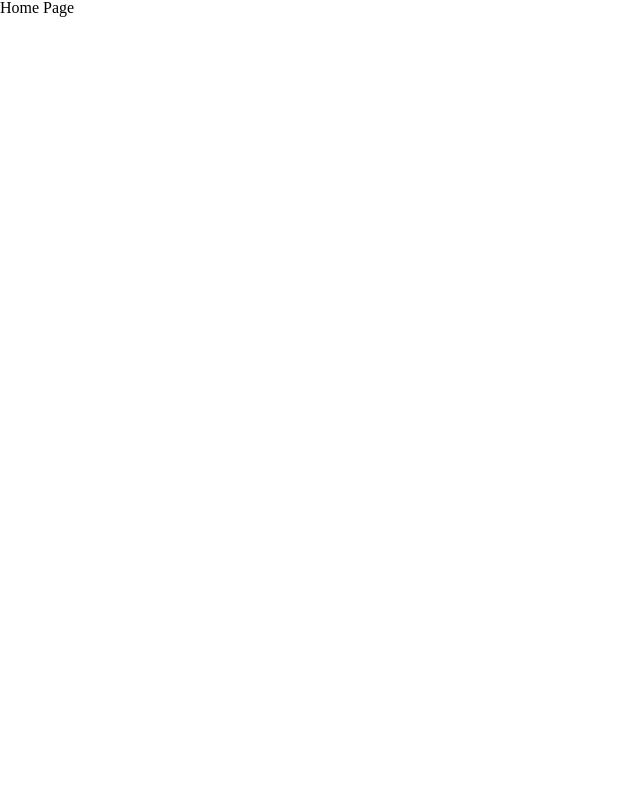
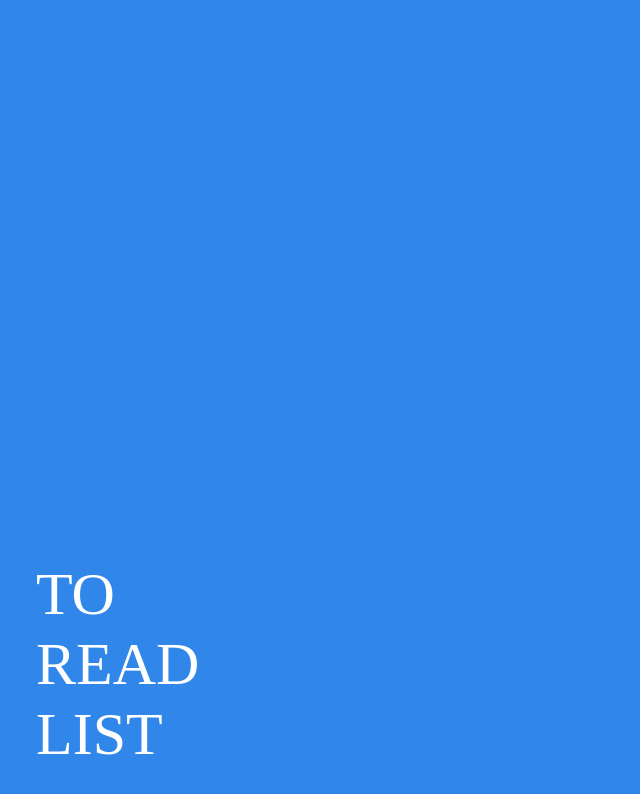
Before and after one commit to typing-coding/toreadlist, a React app: page / in a window 1280 px wide. Shown: the top 794 px of the page, without its empty margins (0-640 px from the left). Built offline with nearby package versions, Linux system fonts and the light colour scheme.

Commit message:
ENH : 페이지 Home html 및 css

```diff
--- a/src/pages/Home/Home.js
+++ b/src/pages/Home/Home.js
@@ -1,9 +1,28 @@
 import React, { Component } from 'react'
+import { Link } from 'react-router-dom'
+
+import './Home.scss'
+
 
 class Home extends Component {
     render(){
         return (
-            <h1>Home Page</h1>
+            <div className="wrap">
+                <div className="main_page">
+                    <h1 className="logo">
+                        <Link to="/List">
+                            <span className="text" ref="text">TO</span>
+                            <span className="br"></span>
+                            <span className="text">
+                                <span className="do">DO</span>
+                                <span className="read">READ</span>
+                            </span>
+                            <span className="br"></span>
+                            <span className="text">LIST</span>
+                        </Link>
+                    </h1>
+                </div>
+            </div>
         )
     }
 }
--- /dev/null
+++ b/src/pages/Home/Home.scss
@@ -0,0 +1,38 @@
+.main_page {
+    position   : relative;
+    overflow   : hidden;
+    box-sizing : border-box;
+    height     : 100vh;
+    background : #3087e9;
+}
+.main_page .logo {
+    position : absolute;
+    bottom   : 36px;
+    left     : 36px;
+    color    : #fff;
+    font-size: 60px;
+}
+.main_page .logo a {
+    display: block;
+}
+.main_page .logo .br {
+    display: block;
+    margin : 10px;
+}
+.main_page .logo .text {
+    position: relative;
+    display : block;
+    overflow: hidden;
+}
+.main_page .logo .text .do {
+    position : absolute;
+    top      : 0;
+    left     : 0;
+    opacity  : 0;
+    transform: translateY(-100%);
+}
+.main_page .logo .text .read {
+    position: relative;
+    display : inline-block;
+    opacity : 1;
+}
```
